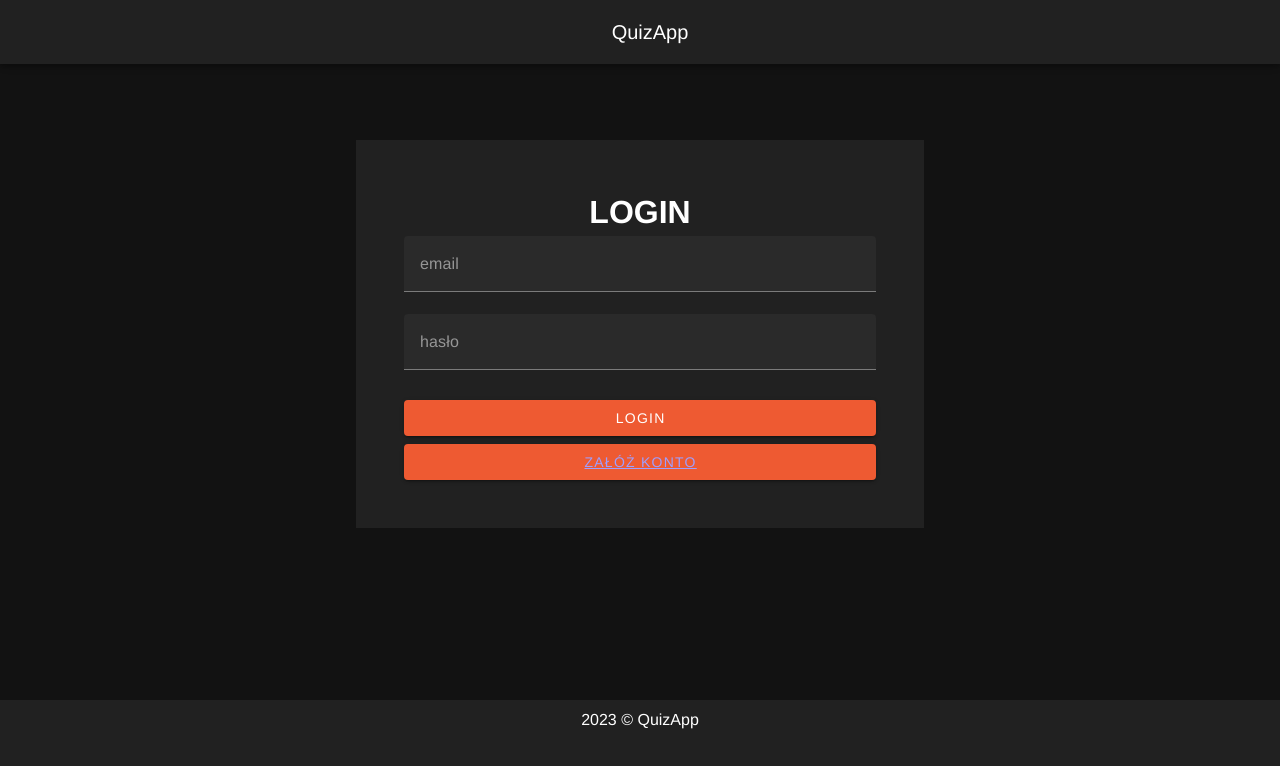
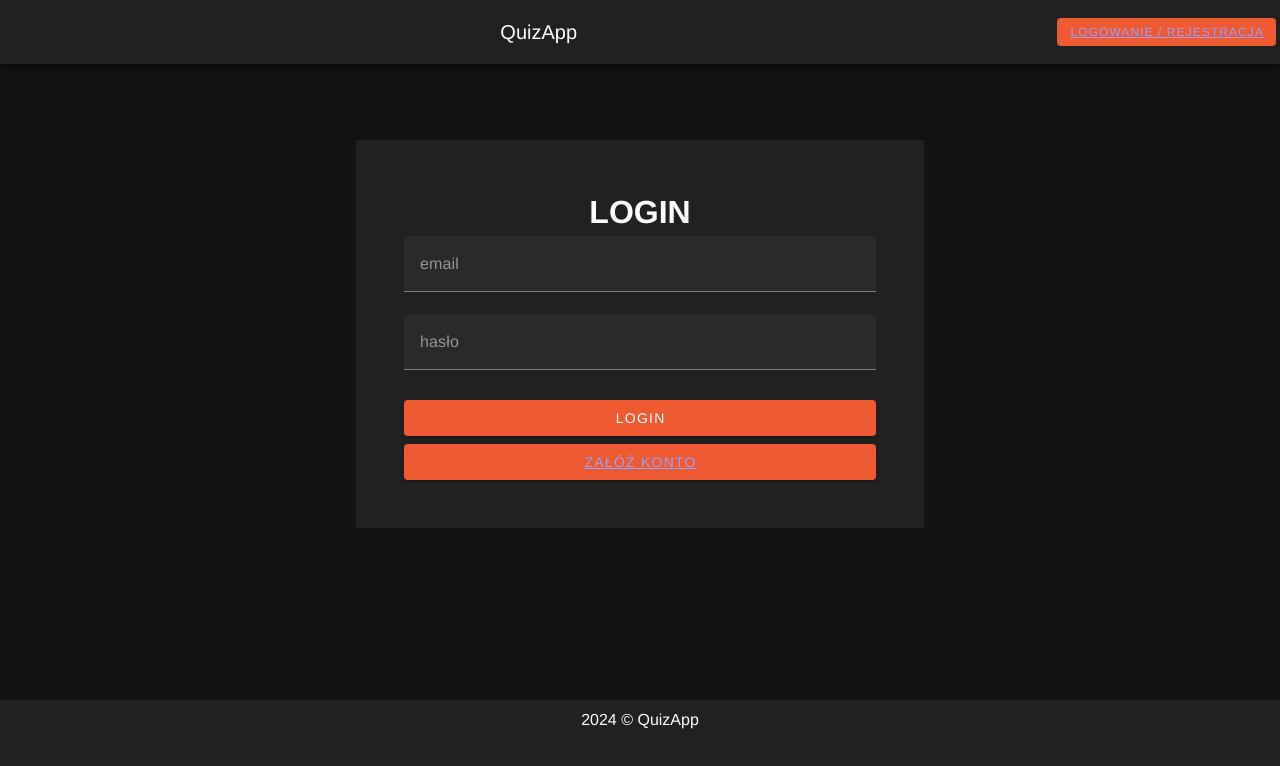
Before and after one commit to michaldabrowski98/GroupProject, a Vue app in the folder frontend/app/: page /#/login in a window 1280 px wide. Shown: the top 766 px of the page. Built offline with nearby package versions, Linux system fonts and the light colour scheme.

Commit message:
small fixes

```diff
--- a/frontend/app/src/components/Footer.vue
+++ b/frontend/app/src/components/Footer.vue
@@ -1,6 +1,6 @@
 <template>
   <v-footer class="d-flex flex-column" fixed padless height="64px">
-    <div class="tilebar">2023 &copy; QuizApp</div>
+    <div class="tilebar">2024 &copy; QuizApp</div>
     <div style="clear: both;"></div>
   </v-footer>
 </template>
--- a/frontend/app/src/components/Header.vue
+++ b/frontend/app/src/components/Header.vue
@@ -1,6 +1,8 @@
 <template>
   <v-app-bar>
     <v-app-bar-title>QuizApp</v-app-bar-title>
+    <v-btn size="small" type="submit" style="background:#ee5a32">
+        <router-link to="/login">Logowanie / Rejestracja</router-link></v-btn>
   </v-app-bar>
 </template>
 
--- a/frontend/app/src/components/Login/Login.vue
+++ b/frontend/app/src/components/Login/Login.vue
@@ -70,7 +70,7 @@ export default {
             (res) => {
               this.displaySuccess = true;
               sessionStorage.setItem('token', JSON.stringify(res.data.token));
-              this.$router.push('/');
+              this.$router.push('/quizlist');
 
             }
         ).catch(
```
